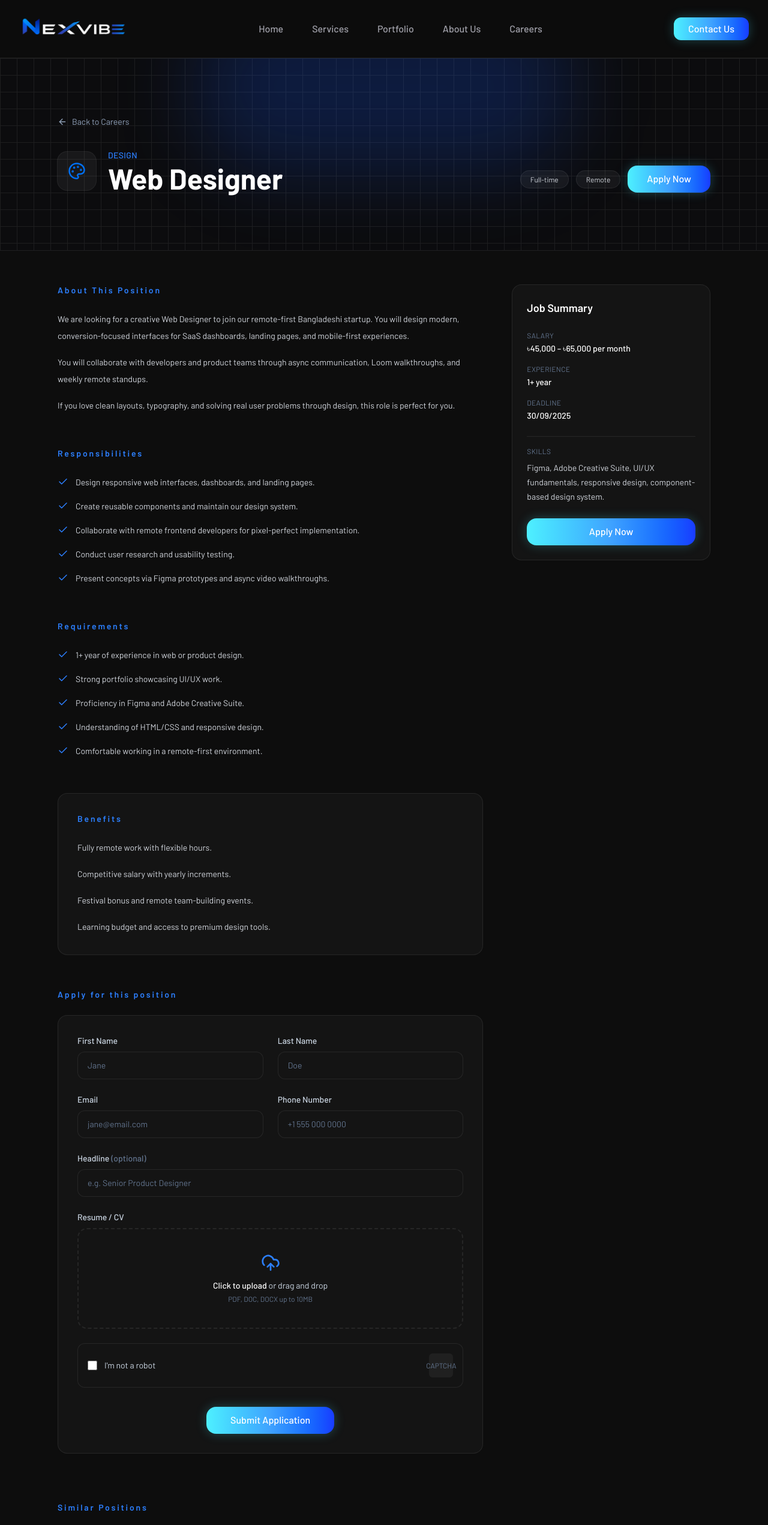
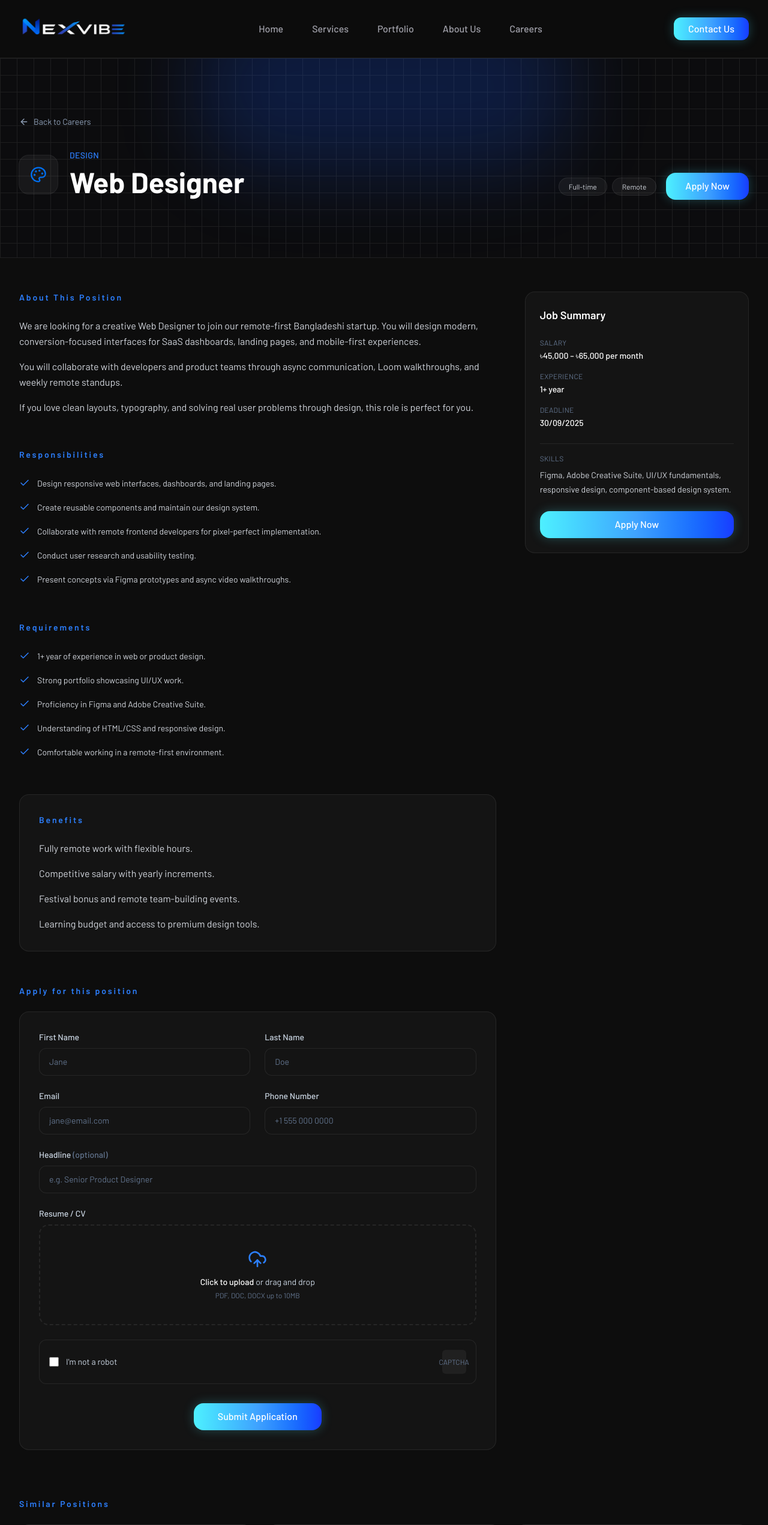
Before and after one commit to TheMehediHQ/Nexvibe, a Next.js app: page /careers/web-designer in a window 1280 px wide. Shown: the top 2542 px of the page at 60% size. Built offline with nearby package versions, Linux system fonts and the light colour scheme.

Commit message:
feat:i update carrier page

```diff
--- a/app/(website)/careers/[id]/page.tsx
+++ b/app/(website)/careers/[id]/page.tsx
@@ -60,7 +60,7 @@ export default async function JobDetailPage({
         />
         <div className="absolute -top-24 left-1/2 h-72 w-[40rem] -translate-x-1/2 rounded-full bg-blue-600/20 blur-3xl" />
 
-        <div className="relative mx-auto max-w-6xl px-4 py-16 sm:px-6 lg:px-8 lg:py-24">
+        <div className="relative mx-auto max-w-7xl px-4 py-12 sm:px-6 lg:px-8 lg:py-24">
           <Link
             href="/careers"
             className="inline-flex items-center gap-2 text-sm text-slate-400 transition-colors hover:text-white"
@@ -69,30 +69,38 @@ export default async function JobDetailPage({
             Back to Careers
           </Link>
 
-          <div className="mt-8 flex flex-col gap-8 lg:flex-row lg:items-end lg:justify-between">
-            <div className="flex items-center gap-5">
-              <div className="flex h-16 w-16 items-center justify-center rounded-2xl bg-white/5 text-[#0070f3] ring-1 ring-white/10">
-                <Icon size={30} />
+          <div className="mt-6 flex flex-col gap-6 lg:mt-8 lg:flex-row lg:items-end lg:justify-between lg:gap-8">
+            <div className="flex items-center gap-4 sm:gap-5">
+              <div className="flex h-14 w-14 shrink-0 items-center justify-center rounded-2xl bg-white/5 text-[#0070f3] ring-1 ring-white/10 sm:h-16 sm:w-16">
+                <Icon size={28} />
               </div>
-              <div>
-                <p className="text-sm font-medium uppercase tracking-wide text-blue-500">
+              <div className="min-w-0">
+                <p className="text-xs font-medium uppercase tracking-wide text-blue-500 sm:text-sm">
                   {job.department}
                 </p>
-                <h1 className="mt-1 text-3xl font-bold text-white md:text-5xl">
+                <h1 className="mt-1 text-2xl font-bold leading-tight text-white sm:text-3xl md:text-4xl lg:text-5xl">
                   {job.title}
                 </h1>
               </div>
             </div>
 
-            <div className="flex flex-wrap items-center gap-3">
+
+
+<div className="flex flex-col gap-4 sm:flex-row sm:items-center sm:justify-between">
+  <div className="flex flex-wrap gap-2">
     <span className="rounded-full border border-white/10 bg-white/5 px-4 py-1.5 text-xs text-gray-300">
       {job.jobType}
     </span>
+
     <span className="rounded-full border border-white/10 bg-white/5 px-4 py-1.5 text-xs text-gray-300">
       {job.workplaceType}
     </span>
-              <Link href="#apply">
-                <Button variant="primary">Apply Now</Button>
+  </div>
+
+  <Link href="#apply" className="w-full sm:w-auto">
+    <Button variant="primary">
+      Apply Now
+    </Button>
   </Link>
 </div>
           </div>
@@ -100,14 +108,14 @@ export default async function JobDetailPage({
       </section>
 
       {/* MAIN + SIDEBAR */}
-      <div className="mx-auto max-w-6xl px-4 py-14 sm:px-6 lg:px-8">
-        <div className="grid grid-cols-1 gap-12 lg:grid-cols-3">
+      <div className="mx-auto max-w-7xl px-4 py-10 sm:px-6 lg:px-8 lg:py-14">
+        <div className="grid grid-cols-1 gap-10 lg:grid-cols-3 lg:gap-12">
           {/* LEFT CONTENT */}
-          <div className="space-y-14 lg:col-span-2">
+          <div className="space-y-12 lg:col-span-2 lg:space-y-14">
             {/* 2. ABOUT THIS POSITION */}
             <section>
               <SectionHeading>About This Position</SectionHeading>
-              <div className="space-y-4 text-sm leading-7 text-gray-300">
+              <div className="space-y-4 text-sm leading-relaxed text-gray-300 sm:text-base">
                 {job.description?.map((p) => (
                   <p key={p}>{p}</p>
                 )) ?? <p>{job.skills}</p>}
@@ -129,7 +137,7 @@ export default async function JobDetailPage({
             {/* 5. BENEFITS */}
             <section className="rounded-2xl border border-white/10 bg-[#141414] p-8">
               <SectionHeading>Benefits</SectionHeading>
-              <div className="space-y-4 text-sm leading-7 text-gray-300">
+              <div className="space-y-4 text-sm leading-relaxed text-gray-300 sm:text-base">
                 {job.benefits?.map((b) => (
                   <p key={b}>{b}</p>
                 ))}
@@ -147,7 +155,7 @@ export default async function JobDetailPage({
 
           {/* 6. STICKY SIDEBAR */}
           <aside className="lg:col-span-1">
-            <div className="lg:sticky lg:top-24 space-y-6 rounded-2xl border border-white/10 bg-[#141414] p-6">
+            <div className="space-y-6 rounded-2xl border border-white/10 bg-[#141414] p-6 lg:sticky lg:top-24">
               <h3 className="text-lg font-semibold text-white">
                 Job Summary
               </h3>
@@ -198,7 +206,7 @@ export default async function JobDetailPage({
         {/* 8. SIMILAR POSITIONS */}
         <section className="mt-20">
           <SectionHeading>Similar Positions</SectionHeading>
-          <div className="grid grid-cols-1 gap-6 md:grid-cols-3">
+          <div className="grid grid-cols-1 gap-6 md:grid-cols-2 lg:grid-cols-3">
             {similar.map((s) => (
               <div
                 key={s.id}
--- a/components/ui/ApplicationForm.tsx
+++ b/components/ui/ApplicationForm.tsx
@@ -129,11 +129,11 @@ export default function ApplicationForm({ jobTitle }: { jobTitle: string }) {
       </div>
 
       {/* CAPTCHA placeholder */}
-      <div className="flex items-center justify-between rounded-xl border border-white/10 bg-[#141414] px-4 py-4">
+      <div className="flex flex-wrap items-center justify-between gap-3 rounded-xl border border-white/10 bg-[#141414] px-4 py-4">
         <div className="flex items-center gap-3">
           <input
             type="checkbox"
-            className="h-4 w-4 accent-blue-600"
+            className="h-4 w-4 shrink-0 accent-blue-600"
             required
           />
           <span className="text-sm text-slate-300">I&apos;m not a robot</span>
@@ -144,7 +144,7 @@ export default function ApplicationForm({ jobTitle }: { jobTitle: string }) {
       </div>
 
       <div className="flex justify-center pt-2">
-        <Button variant="primary" className="px-10">
+        <Button variant="primary" className="w-full justify-center px-10 sm:w-auto">
           Submit Application
         </Button>
       </div>
```
Lines whose indentation alone changed are shown as unchanged.
